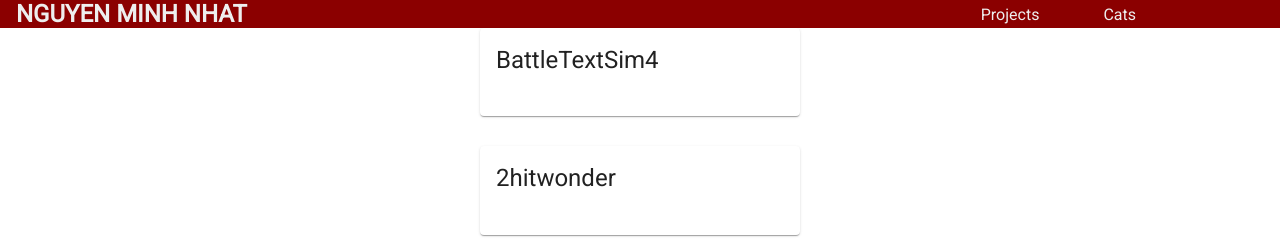
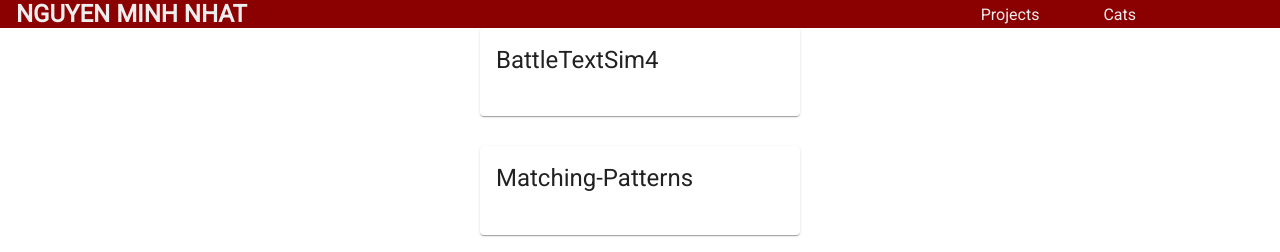
Before and after one commit to NguyenMinhNhat-C41A/NguyenMinhNhat-C41A.github.io, a React (Create React App) app: page /projects in a window 1280 px wide. Shown: the top 252 px of the page. Built offline with nearby package versions, Linux system fonts and the light colour scheme.

Commit message:
Projects

```diff
--- a/src/ProjectComponents.js
+++ b/src/ProjectComponents.js
@@ -4,7 +4,7 @@ import MediaCard from './Card'
 
 const info = [
   {name:"BattleTextSim4", content:""},
-  {name:"2hitwonder", content:""},
+  {name:"Matching-Patterns", content:""},
   {name:"3hitwonder", content:""},
 ]
 
```
